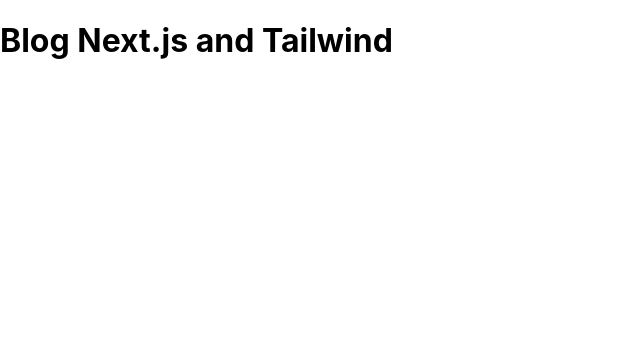
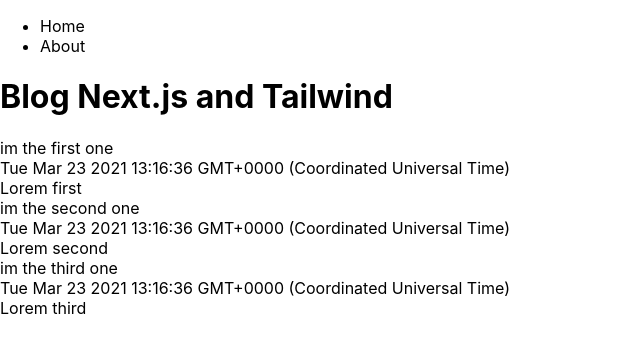
Before and after one commit to tiuscia/blog-nextjs, a Next.js app: page / in a window 1280 px wide. Shown: the top 352 px of the page, without its empty margins (0-640 px from the left). Built offline with nearby package versions, Linux system fonts and the light colour scheme.

Commit message:
added about page

```diff
--- /dev/null
+++ b/lib/data.js
@@ -0,0 +1,20 @@
+export const blogPosts = [
+  {
+    headline: "im the first one",
+    slug: "first",
+    date: new Date(),
+    body: "Lorem first",
+  },
+  {
+    headline: "im the second one",
+    slug: "second",
+    date: new Date(),
+    body: "Lorem second",
+  },
+  {
+    headline: "im the third one",
+    slug: "third",
+    date: new Date(),
+    body: "Lorem third",
+  },
+];
--- a/pages/_app.js
+++ b/pages/_app.js
@@ -1,7 +1,26 @@
-import '../styles/globals.css'
+import "../styles/globals.css";
+import Link from "next/link";
 
 function MyApp({ Component, pageProps }) {
-  return <Component {...pageProps} />
+  return (
+    <div>
+      <nav>
+        <ul>
+          <li>
+            <Link href="/">
+              <a>Home</a>
+            </Link>
+          </li>
+          <li>
+            <Link href="/about">
+              <a>About</a>
+            </Link>
+          </li>
+        </ul>
+      </nav>
+      <Component {...pageProps} />
+    </div>
+  );
 }
 
-export default MyApp
+export default MyApp;
--- a/pages/index.js
+++ b/pages/index.js
@@ -1,4 +1,6 @@
 import Head from "next/head";
+import Link from "next/link";
+import { blogPosts } from "../lib/data.js";
 
 export default function Home() {
   return (
@@ -10,6 +12,19 @@
       <main>
         <h1>Blog Next.js and Tailwind </h1>
       </main>
+      <div>
+        {blogPosts.map((item) => (
+          <div key={item.headline}>
+            <div>
+              <Link href={`blog/${item.slug}`}>
+                <a>{item.headline}</a>
+              </Link>
+            </div>
+            <div>{item.date.toString()}</div>
+            <div>{item.body}</div>
+          </div>
+        ))}
+      </div>
     </div>
   );
 }
```
Also changed, not shown: pages/about.js (added, +15 -0 lines), pages/blog/[slug].js (added, +15 -0 lines), lib/vercel.svg (renamed from public/vercel.svg), 1 other file (tests, documents, lock files or other folders).
